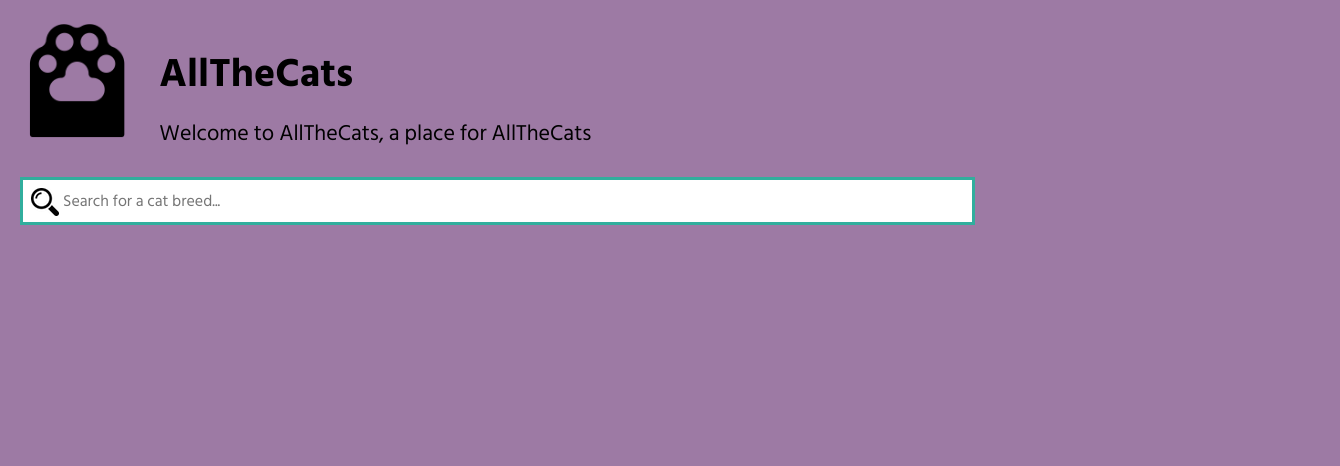
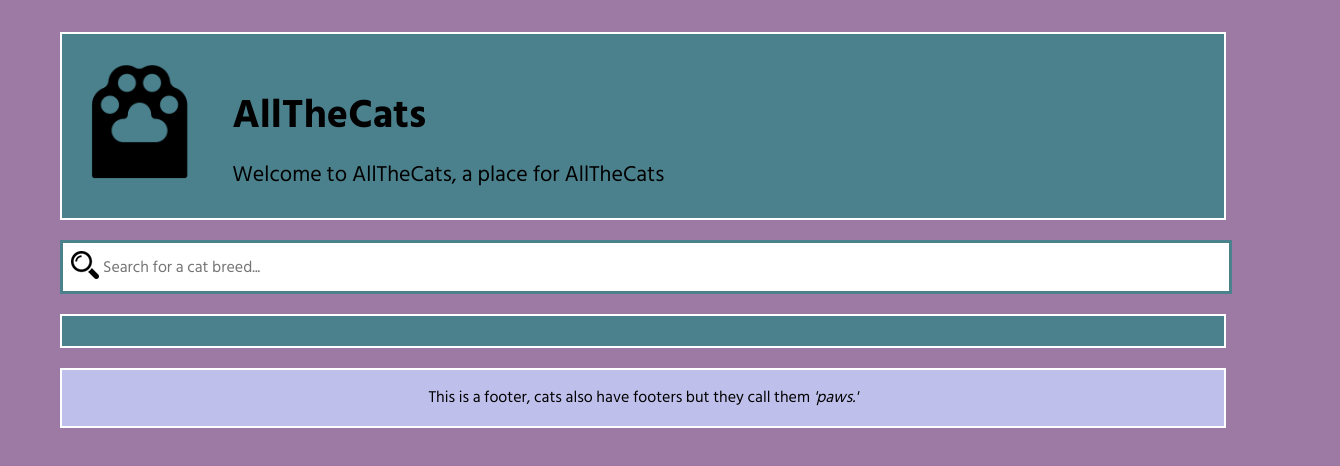
Before and after one commit to jessmcdonald/cats-knowledgebase, a plain HTML site: page index.html in a window 1280 px wide. Shown: the whole page, 1340 px wide, since content can reach past the window. Drawn offline with nearby package versions, Linux system fonts and the light colour scheme; no server answers.

Commit message:
updated styling

```diff
--- a/css/styles.css
+++ b/css/styles.css
@@ -23,10 +23,25 @@
   align-items: center;
   justify-content: flex-start;
   width: 90%;
-  padding: 10px;
+  margin: 20px;
+  background-color: var(--jellybeanblue);
+  border: 2px solid #fff;
+  padding: 15px 5px 15px 5px;
+}
+
+.page-footer {
+  display: flex;
+  align-items: center;
+  justify-content: center;
+  padding: 15px 5px 15px 5px;
+  width: 90%;
+  margin: 20px;
+  background-color: var(--vodka);
+  border: 2px solid #fff;
 }
 
 header .logo {
+  padding: 10px;
   width: 10%;
 }
 
@@ -40,12 +55,13 @@ header .page-title {
 }
 
 body {
+  width: 100%;
   background-color: var(--deepamethyst);
   font-family: 'Hind Siliguri', sans-serif;
   font-weight: var(--fontweight-regular);
   font-size: 16px;
   line-height: 1.6;
-  padding: 5px;
+  padding: 12px 20px 12px 40px;
 }
 
 h1 {
@@ -79,9 +95,15 @@ li {
   display: flex;
   flex-flow: row wrap;
   align-content: flex-start;
-  justify-content: flex-start;
+  justify-content: center;
   align-items: stretch;
+  width: 90%;
+  margin: 20px;
+  background-color: var(--jellybeanblue);
+  border: 2px solid #fff;
+  padding: 15px 5px 15px 5px;
 }
+
 
 .name-button {
   font-family: 'Hind Siliguri', sans-serif;
@@ -169,14 +191,15 @@ li {
 }
 
 #catBreedSearchInput {
+  display: flex;
+  align-items: center;
+  justify-content: flex-start;
+  width: 88%;
+  margin: 20px;
   background-image: url("../img/search.png"); /* Add a search icon to input */
   background-position: 8px 8px; /* Position the search icon */
   background-repeat: no-repeat; /* Do not repeat the icon image */
-  width: 70%;
   font-size: 16px; /* Increase font-size */
-  padding: 12px 20px 12px 40px; /* Add some padding */
-  border: 3px solid var(--keppel);
-  margin-left: 15px;
-  margin-bottom: 12px;
-  margin-top: 12px;
+  padding: 15px 0px 15px 40px; /* Add some padding */
+  border: 3px solid var(--jellybeanblue);
   }
--- a/index.html
+++ b/index.html
@@ -12,7 +12,7 @@
   <body>
     <header class="page-header">
         <div class="logo">
-          <img src="img/paw.png" alt="image of a black cat named stanley sitting on a bed" class="page-header__item">
+          <img src="img/paw.png" alt="cat paw" class="page-header__item">
         </div>
         <div class="page-title">
           <h1>
@@ -32,6 +32,12 @@
       </ul>
       <div id="modal-container"></div>
   </body>
+  <footer class="page-footer">
+    <div class="footer">
+      This is a footer, cats also have footers but they call them <i>'paws.'</i>
+    </div>
+  </footer>
+
     <script src="https://code.jquery.com/jquery-3.4.1.min.js" integrity="sha256-CSXorXvZcTkaix6Yvo6HppcZGetbYMGWSFlBw8HfCJo=" crossorigin="anonymous"></script>
     <script src="js/promise-polyfill.js"></script>
     <script src="js/fetch.umd.js"></script>
```
